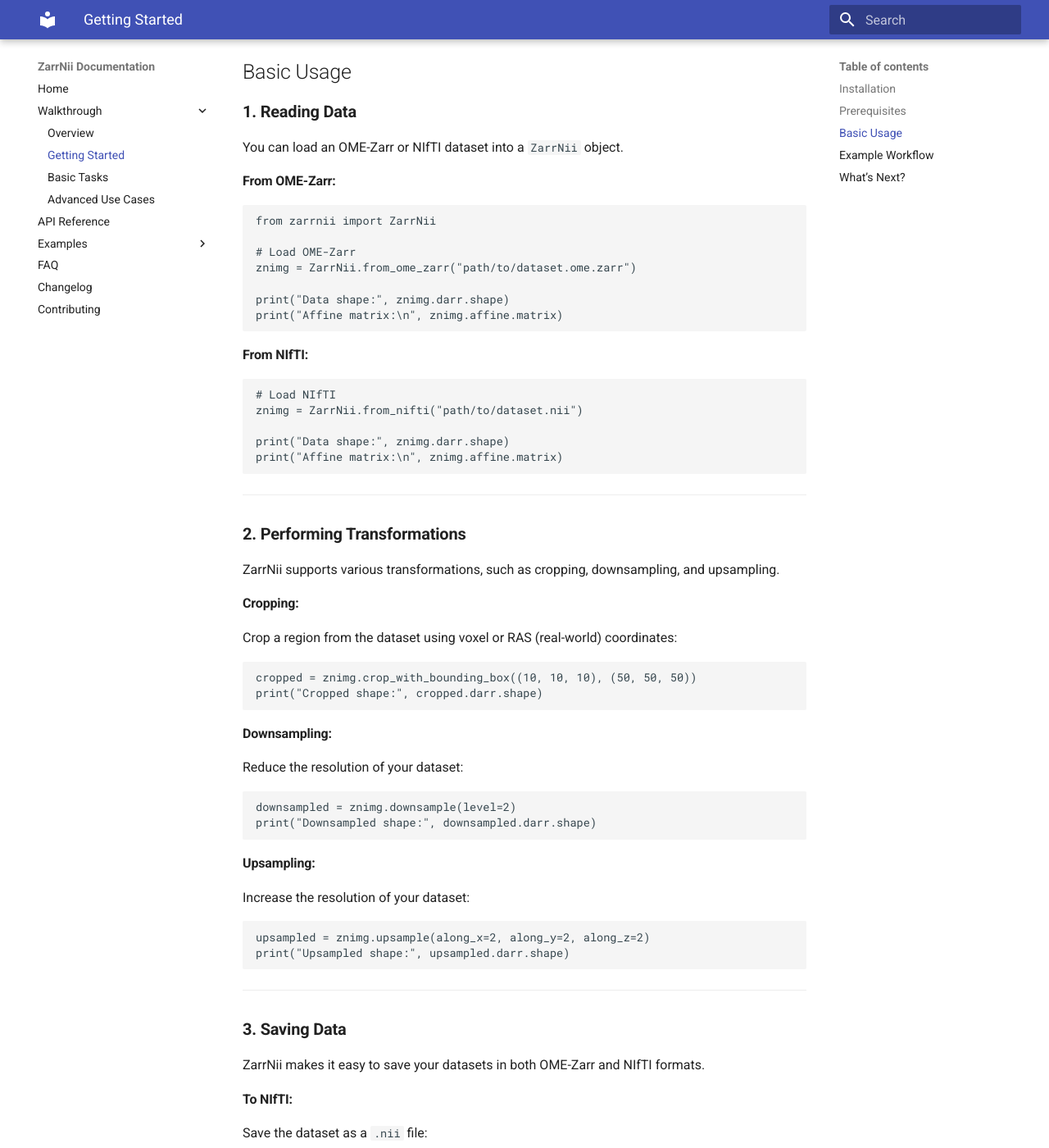
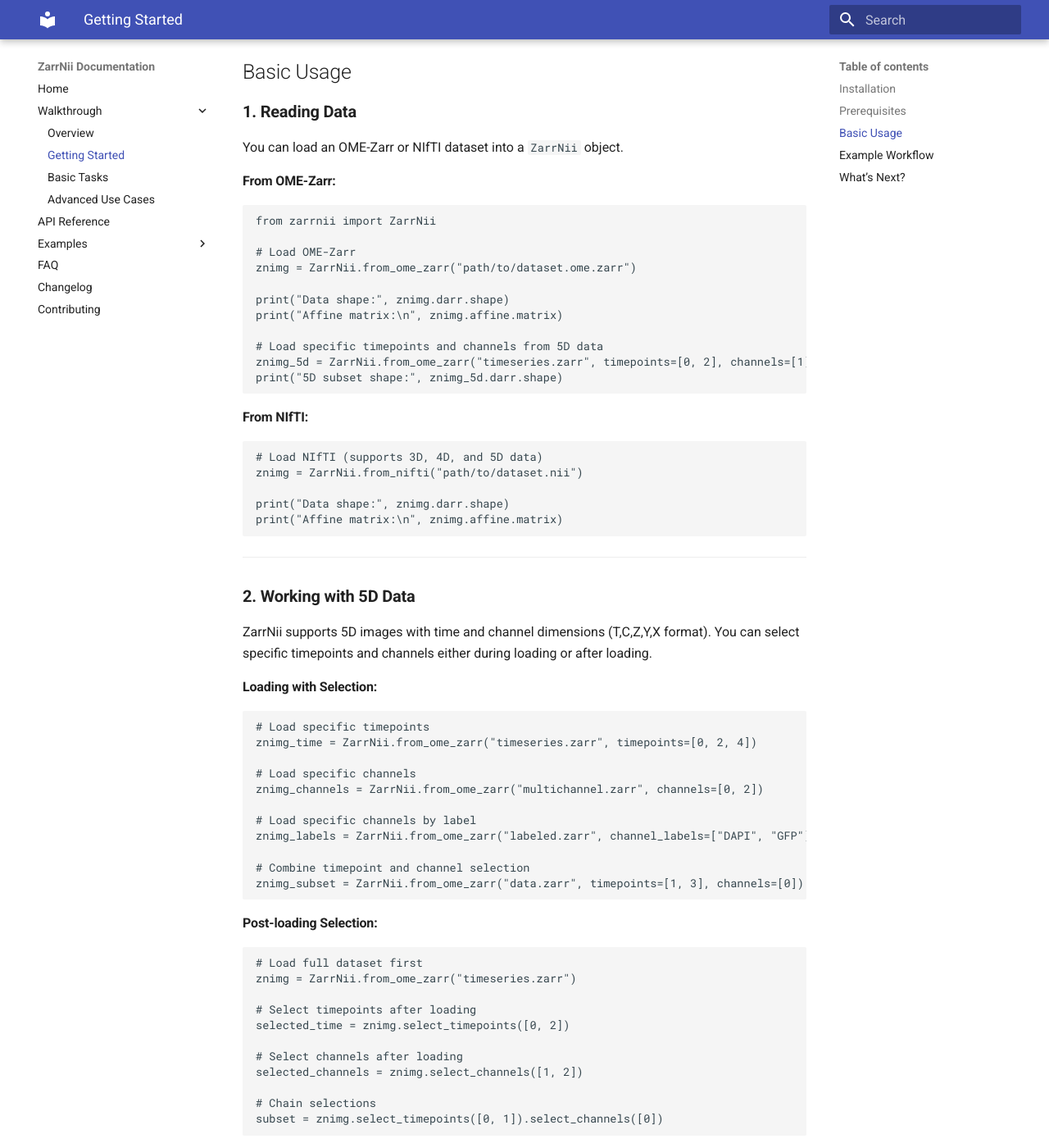
Before and after one commit to khanlab/zarrnii, an MkDocs documentation site: the page built from docs/walkthrough/getting_started.md, in a window 1280 px wide and 1400 px high, scrolled down 1025 px. Shown: the whole window at 82% size. Built offline with MkDocs 1.6.1 and Material for MkDocs 9.7.7, drawn with Linux system fonts in a browser that asks for light colours; some of the changed text lies outside the part shown.

Commit message:
Update CI coverage threshold to 75% and add 5D documentation
Co-authored-by: akhanf <11492701+akhanf@users.noreply.github.com>

````diff
--- a/docs/walkthrough/getting_started.md
+++ b/docs/walkthrough/getting_started.md
@@ -51,11 +51,15 @@ znimg = ZarrNii.from_ome_zarr("path/to/dataset.ome.zarr")
 
 print("Data shape:", znimg.darr.shape)
 print("Affine matrix:\n", znimg.affine.matrix)
+
+# Load specific timepoints and channels from 5D data
+znimg_5d = ZarrNii.from_ome_zarr("timeseries.zarr", timepoints=[0, 2], channels=[1])
+print("5D subset shape:", znimg_5d.darr.shape)
 ```
 
 #### **From NIfTI**:
 ```python
-# Load NIfTI
+# Load NIfTI (supports 3D, 4D, and 5D data)
 znimg = ZarrNii.from_nifti("path/to/dataset.nii")
 
 print("Data shape:", znimg.darr.shape)
@@ -64,9 +68,45 @@ print("Affine matrix:\n", znimg.affine.matrix)
 
 ---
 
-### **2. Performing Transformations**
+### **2. Working with 5D Data**
 
-ZarrNii supports various transformations, such as cropping, downsampling, and upsampling.
+ZarrNii supports 5D images with time and channel dimensions (T,C,Z,Y,X format). You can select specific timepoints and channels either during loading or after loading.
+
+#### **Loading with Selection**:
+```python
+# Load specific timepoints
+znimg_time = ZarrNii.from_ome_zarr("timeseries.zarr", timepoints=[0, 2, 4])
+
+# Load specific channels
+znimg_channels = ZarrNii.from_ome_zarr("multichannel.zarr", channels=[0, 2])
+
+# Load specific channels by label
+znimg_labels = ZarrNii.from_ome_zarr("labeled.zarr", channel_labels=["DAPI", "GFP"])
+
+# Combine timepoint and channel selection
+znimg_subset = ZarrNii.from_ome_zarr("data.zarr", timepoints=[1, 3], channels=[0])
+```
+
+#### **Post-loading Selection**:
+```python
+# Load full dataset first
+znimg = ZarrNii.from_ome_zarr("timeseries.zarr")
+
+# Select timepoints after loading
+selected_time = znimg.select_timepoints([0, 2])
+
+# Select channels after loading
+selected_channels = znimg.select_channels([1, 2])
+
+# Chain selections
+subset = znimg.select_timepoints([0, 1]).select_channels([0])
+```
+
+---
+
+### **3. Performing Transformations**
+
+ZarrNii supports various transformations, such as cropping, downsampling, and upsampling. When working with 5D data, spatial transformations preserve the time and channel dimensions.
 
 #### **Cropping**:
 Crop a region from the dataset using voxel or RAS (real-world) coordinates:
@@ -80,6 +120,9 @@ Reduce the resolution of your dataset:
 ```python
 downsampled = znimg.downsample(level=2)
 print("Downsampled shape:", downsampled.darr.shape)
+
+# For 5D data: (3, 2, 16, 32, 32) -> (3, 2, 8, 16, 16)
+# Time and channel dimensions are preserved
 ```
 
 #### **Upsampling**:
@@ -91,7 +134,7 @@ print("Upsampled shape:", upsampled.darr.shape)
 
 ---
 
-### **3. Saving Data**
+### **4. Saving Data**
 
 ZarrNii makes it easy to save your datasets in both OME-Zarr and NIfTI formats.
 
@@ -116,15 +159,20 @@ Here’s a full workflow from loading an OME-Zarr dataset to saving a downsample
 ```python
 from zarrnii import ZarrNii
 
-# Load an OME-Zarr dataset
-znimg = ZarrNii.from_ome_zarr("path/to/dataset.ome.zarr")
+# Load a 5D OME-Zarr dataset with specific timepoints and channels
+znimg = ZarrNii.from_ome_zarr("path/to/timeseries.zarr",
+                              timepoints=[0, 2, 4],
+                              channels=[0, 1])
 
-# Perform transformations
+# Perform transformations (spatial operations preserve T,C dimensions)
 cropped = znimg.crop_with_bounding_box((10, 10, 10), (100, 100, 100))
 downsampled = cropped.downsample(level=2)
 
 # Save the result as a NIfTI file
-downsampled.to_nifti("downsampled_output.nii")
+downsampled.to_nifti("processed_timeseries.nii")
+
+# Or save as OME-Zarr with metadata preservation
+downsampled.to_ome_zarr("processed_timeseries.ome.zarr")
 ```
 
 ---
````
Also changed, not shown: docs/index.md (+6 -0 lines), docs/walkthrough/basic_tasks.md (+39 -2 lines), 1 other file.
